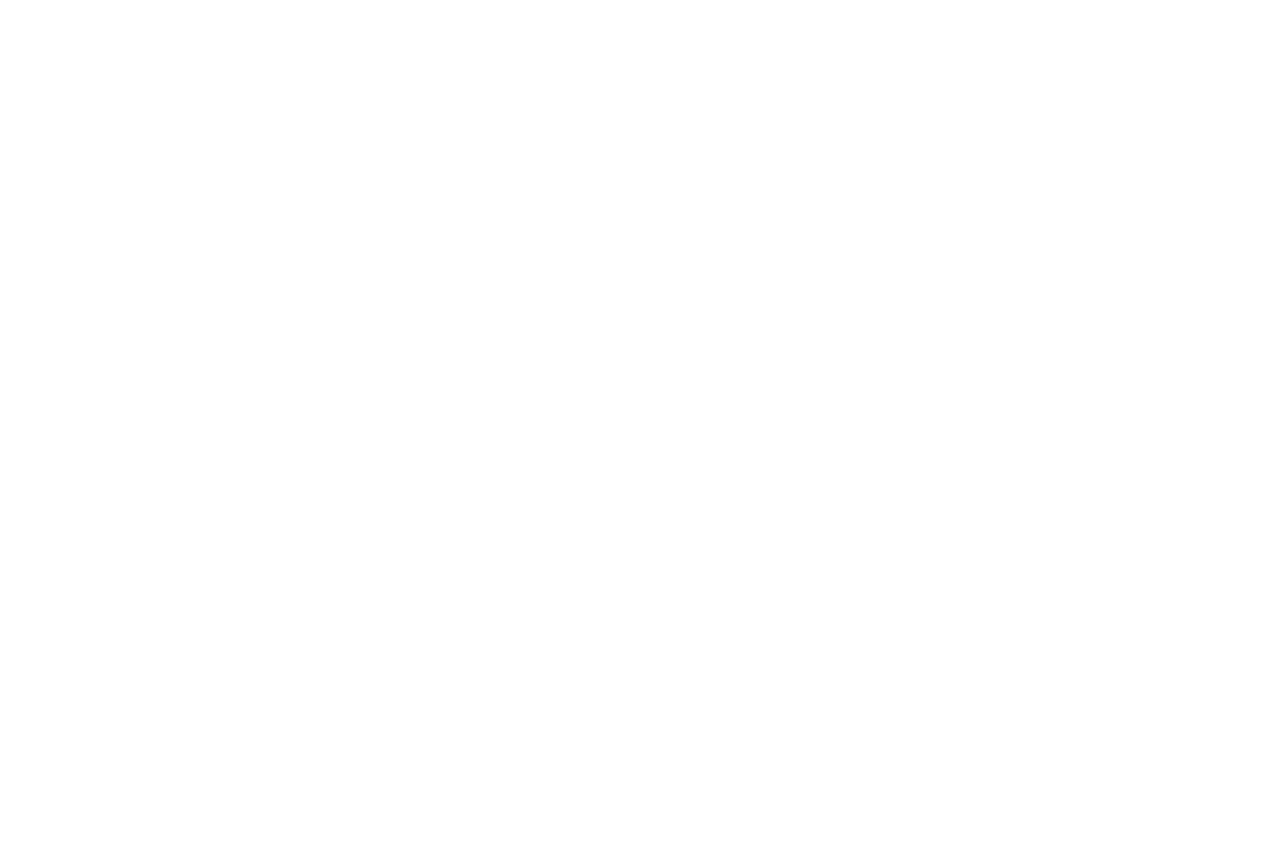
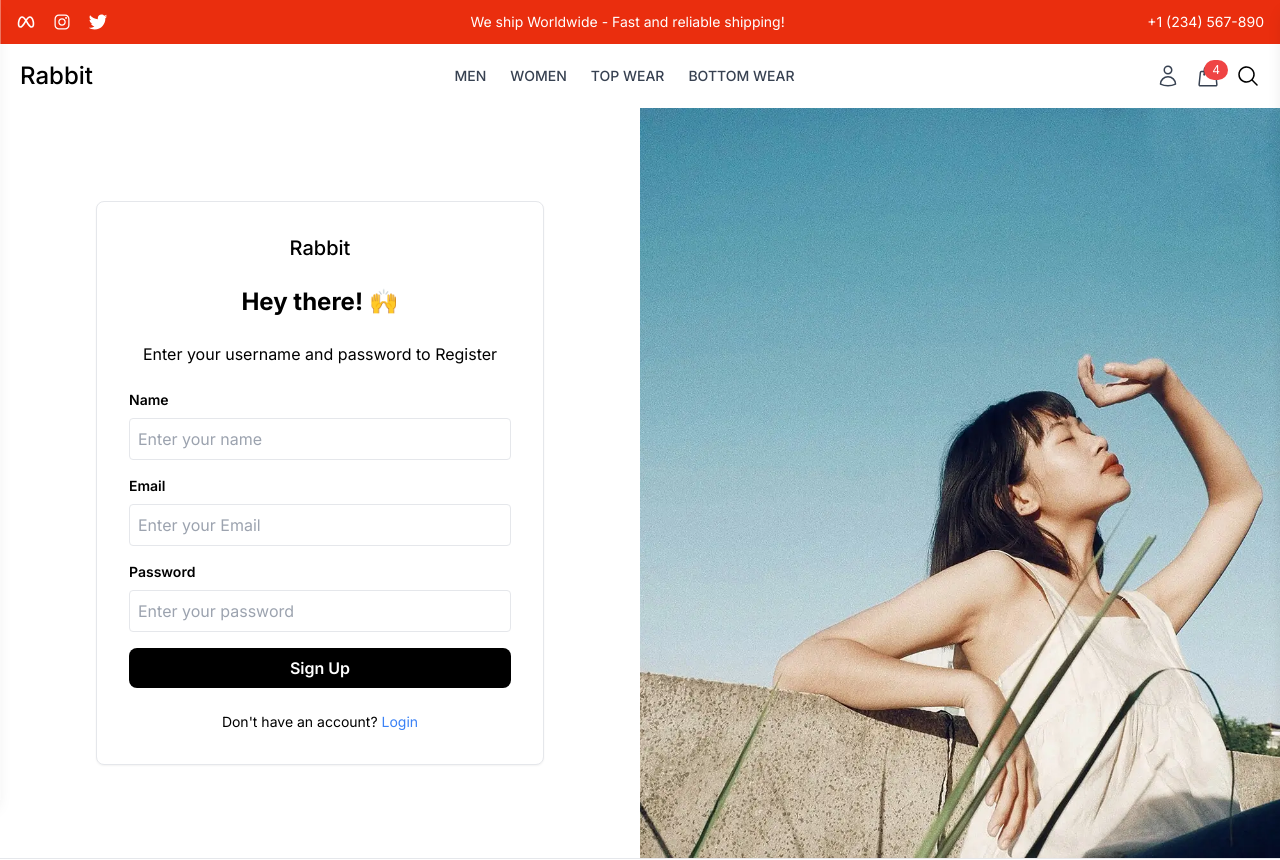
Before and after one commit to Binod-paudel/Ecommerce, a React (Vite) app in the folder frontend/: page /register in a window 1280 px wide. Before the commit this address had no page. Shown: the top 860 px of the page. Before the commit the page ends 800 px from the top, so only its background shows below. Built offline with nearby package versions, Linux system fonts and the light colour scheme.

Commit message:
add: login and register

```diff
--- a/frontend/src/App.jsx
+++ b/frontend/src/App.jsx
@@ -3,6 +3,8 @@ import UserLayout from "./components/Layout/UserLayout"
 import Home from "./pages/Home"
 import { Toaster } from "sonner";
 import Login from "./pages/Login";
+import Register from "./pages/Register";
+import Profile from "./pages/Profile";
 
 
 const App = () => {
@@ -20,6 +22,8 @@ const App = () => {
         {/* Home */}
           <Route index element={<Home />} />
           <Route path="login" element={<Login />} />
+          <Route path="/register" element={<Register />} />
+          <Route path="/profile" element={<Profile />} />
         {/* products */}
         {/* cart */}
         </Route>
--- a/frontend/src/pages/Login.jsx
+++ b/frontend/src/pages/Login.jsx
@@ -6,10 +6,17 @@ import login from "../assets/login.webp";
 const Login = () => {
   const [email, setEmail] = useState("");
   const [password, setPassword] = useState("");
+
+  const handleSubmit=(e)=>{
+    e.preventDefault();
+    console.log("User Login", {email, password});
+
+  }
+
   return (
     <div className="flex">
-      <div className="w-full md:w-1/2 flex-col justify-center items-center p-8 md:p-12">
-        <form className="w-full max-w-md bg-white p-8 rounded-lg border shadow-sm">
+      <div className="w-full md:w-1/2 flex flex-col justify-center items-center p-8 md:p-12">
+        <form onSubmit={handleSubmit} className="w-full max-w-md bg-white p-8 rounded-lg border shadow-sm">
           <div className="flex justify-center mb-6">
             <h2 className="text-xl font-medium">Rabbit</h2>
           </div>
@@ -17,7 +24,7 @@ const Login = () => {
             Hey there! 🙌
           </h2>
           <p className="text-center mb-6">
-            Enter your username and password to login
+            Enter your username and password to Login
           </p>
           <div className="mb-4">
             <label className="block text-sm font-semibold mb-2">Email</label>
@@ -25,7 +32,7 @@ const Login = () => {
               type="text"
               value={email}
               onChange={(e) => setEmail(e.target.value)}
-              className="w-ful p-2 border rounded"
+              className="w-full p-2 border rounded"
               placeholder="Enter your email address"
             />
           </div>
@@ -37,6 +44,7 @@ const Login = () => {
               onChange={(e) => setPassword(e.target.value)}
               className="w-full p-2 border rounded"
               placeholder="Enter your Password"
+              required
             />
           </div>
           <button
@@ -46,7 +54,7 @@ const Login = () => {
             Sign In
           </button>
           <p className="mt-6 text-center text-sm">
-            Don't have an account?
+            Don't have an account?{""}
             <Link to="/register" className="text-blue-500">
               Register
             </Link>
--- /dev/null
+++ b/frontend/src/pages/MyOrdersPage.jsx
@@ -0,0 +1,88 @@
+import React, { useEffect } from "react";
+import { useState } from "react";
+
+const MyOrdersPage = () => {
+  const [orders, setOrders] = useState("");
+
+  useEffect(() => {
+    //Simulate fetching orders
+    setTimeout(() => {
+      const mockOrders = [
+        {
+          _id: "12345",
+          createdAt: new Date(),
+          shippingAddress: { city: "New York", country: "USA" },
+          orderItems: [
+            {
+              name: "Product1",
+              image: "https://picsum.photos/500/500?random=1",
+            },
+          ],
+          totalPrice: 100,
+          isPaid: true,
+        },
+        {
+          _id: "34567",
+          createdAt: new Date(),
+          shippingAddress: { city: "New York", country: "USA" },
+          orderItems: [
+            {
+              name: "Product2",
+              image: "https://picsum.photos/500/500?random=2",
+            },
+          ],
+          totalPrice: 100,
+          isPaid: true,
+        },
+      ];
+
+      setOrders(mockOrders);
+    }, 1000);
+  }, []);
+  return (
+    <div className="max-w-7xl mx-auto p-4 sm:p-6">
+      <h2 className="text-xl sm:text-2xl font-bold mb-6">My Orders</h2>
+      <div className="relative shadow-md sm:rounded-lg overflow-hidden">
+        <table className="min-w-full text-left text-gray-500">
+          <thead className="bg-gray-100 text-xs uppercase text-gray-700">
+            <tr>
+              <th className="py-2 px-4 sm:py-3">Image</th>
+              <th className="py-2 px-4 sm:py-3">Order ID</th>
+              <th className="py-2 px-4 sm:py-3">Created</th>
+              <th className="py-2 px-4 sm:py-3">Shipping Address</th>
+              <th className="py-2 px-4 sm:py-3">Items</th>
+              <th className="py-2 px-4 sm:py-3">Price</th>
+              <th className="py-2 px-4 sm:py-3">Status</th>
+            </tr>
+          </thead>
+          <tbody>
+            {orders.length > 0 ? (
+              orders.map((order) => (
+                <tr
+                  key={order._id}
+                  className="border-b hover:border-r-gray-500 cursor-pointer"
+                >
+                  <td className="py-2 px-2 sm:py-4 sm:px-4">
+                    <img
+                      src={order.orderItems[0].image}
+                      alt={order.orderItems[0].name}
+                      className="w-10 h-10 sm:w-12 sm:h-12 object-cover rounded-lg"
+                    />
+                  </td>
+                </tr>
+              ))
+            ) : (
+              <tr>
+                <td colSpan={7} className="py-4 px-4 text-center text-gray-500">
+                  You have no orders
+                </td>
+              </tr>
+            )}
+          </tbody>
+        </table>
+      </div>
+    </div>
+  );
+};
+
+export default MyOrdersPage;
--- /dev/null
+++ b/frontend/src/pages/Profile.jsx
@@ -0,0 +1,27 @@
+import React from "react";
+import MyOrdersPage from "./MyOrdersPage";
+
+const Profile = () => {
+  return (
+    <div className="min-h-screen flex flex-col">
+      <div className="flex-grow container mx-auto p-4 md:p-6">
+        <div className="flex flex-col md:flex-row md:space-x-6 space-y-6 md:space-y-0">
+          {/* Left Section */}
+          <div className="w-full md:w-1/3 lg:w-1/4 shadow-md rounded-lg p-6">
+            <h1 className="text-2xl md:text-3xl font-bold mb-4">John Doe</h1>
+            <p className="text-lg text-gray-600 mb-4">John@example.com</p>
+            <button className="w-full bg-red-500 text-white py-2 px-4 rounded hover:bg-red-600">
+              Logout
+            </button>
+          </div>
+          {/* Right Section Orders table */}
+          <div className="w-full md:w-2/3 lg:w-3/4">
+            <MyOrdersPage />
+          </div>
+        </div>
+      </div>
+    </div>
+  );
+};
+
+export default Profile;
--- /dev/null
+++ b/frontend/src/pages/Register.jsx
@@ -0,0 +1,83 @@
+import React, { useState } from "react";
+import { Link } from "react-router-dom";
+import register from "../assets/register.webp";
+
+const Register = () => {
+  const [name, setName] = useState("");
+  const [email, setEmail] = useState("");
+  const [password, setPassword] = useState("");
+
+  const handleSubmit = (e) => {
+    e.preventDefault();
+    console.log("User Registered:", { name, email, password });
+  };
+
+  return (
+    <div className="flex">
+      <div className="w-full md:w-1/2 flex flex-col justify-center items-center p-8 md:p-12">
+        <form
+          onSubmit={handleSubmit}
+          className="w-full max-w-md bg-white p-8 rounded-lg border shadow-sm"
+        >
+          <div className="flex justify-center mb-6">
+            <h2 className="text-xl font-medium">Rabbit</h2>
+          </div>
+          <h2 className="text-center font-bold text-2xl mb-6">Hey there! 🙌</h2>
+          <p className="text-center mb-6">
+            Enter your username and password to Register
+          </p>
+          <div className="mb-4">
+            <label className="block text-sm font-semibold mb-2">Name</label>
+            <input
+              type="text"
+              value={name}
+              onChange={(e) => setName(e.target.value)}
+              placeholder="Enter your name"
+              className="w-full border rounded p-2"
+            />
+          </div>
+          <div className="mb-4">
+            <label className="block text-sm font-semibold mb-2">Email</label>
+            <input
+              type="email"
+              value={email}
+              onChange={(e) => setEmail(e.target.value)}
+              placeholder="Enter your Email"
+              className="w-full border rounded p-2"
+            />
+          </div>
+          <div className="mb-4">
+            <label className="block text-sm font-semibold mb-2">Password</label>
+            <input
+              type="password"
+              value={password}
+              onChange={(e) => setPassword(e.target.value)}
+              className="w-full p-2 border rounded"
+              placeholder="Enter your password"
+            />
+          </div>
+          <button className="w-full bg-black text-white rounded-lg font-semibold p-2 hover:bg-gray-500 transition">
+            Sign Up
+          </button>
+          <p className="text-sm mt-6 text-center">
+            Don't have an account?{" "}
+            <Link to="/login" className="text-blue-500">
+              Login
+            </Link>
+          </p>
+        </form>
+      </div>
+      <div className="hidden md:block w-1/2 bg-gray-800">
+        <div className="w-full flex flex-col justify-center items-center">
+          <img
+            src={register}
+            alt="Register to account"
+            className="h-[750px] w-full object-cover"
+          />
+        </div>
+      </div>
+    </div>
+  );
+};
+
+export default Register;
```
